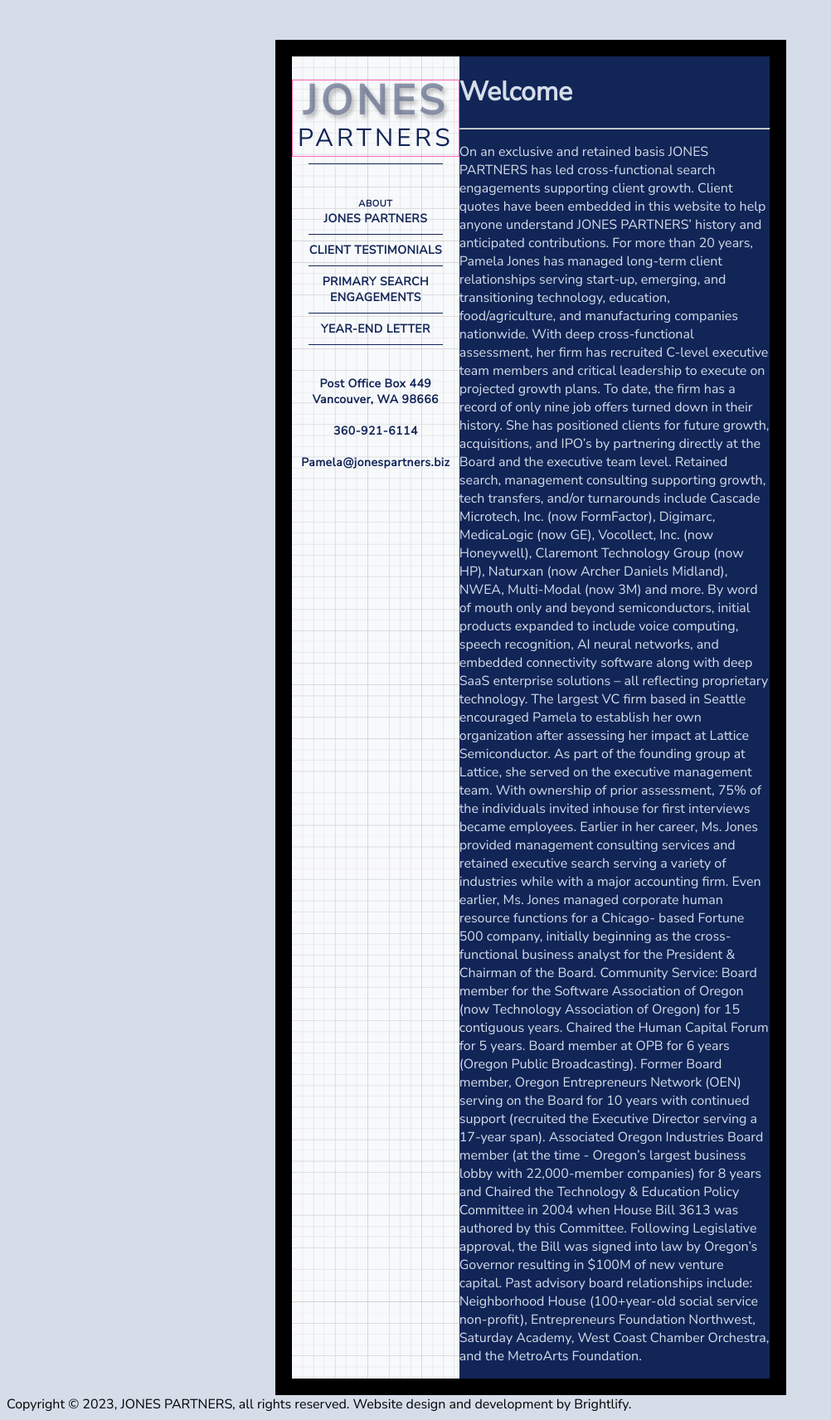
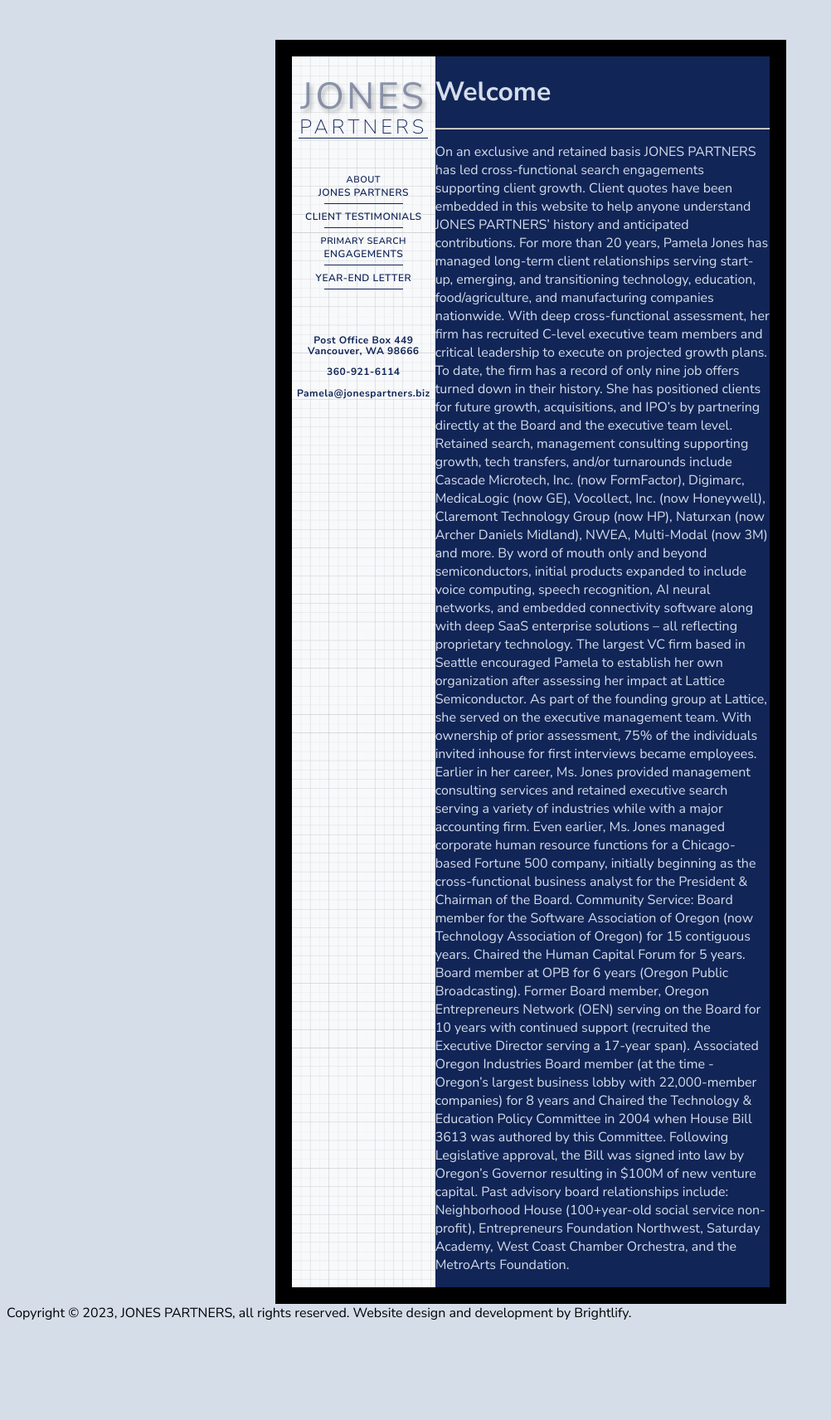
Before and after one commit to cvs181801/jones-partners, a PHP site: page /index.html in a window 1280 px wide. Shown: the whole page at 83% size, without its empty margins (0-1002 px from the left). After the commit the page ends 1591 px from the top, so only its background shows below. Run offline with PHP 8.4, Linux system fonts and the light colour scheme.

Commit message:
add more style to main nav

```diff
--- a/index.html
+++ b/index.html
@@ -10,7 +10,13 @@
     <link rel="preconnect" href="https://fonts.gstatic.com" crossorigin>
     <link rel="preconnect" href="https://fonts.googleapis.com">
     <link rel="preconnect" href="https://fonts.gstatic.com" crossorigin>
-    <link href="https://fonts.googleapis.com/css2?family=Nunito+Sans:opsz@6..12&display=swap" rel="stylesheet">
+    <link rel="preconnect" href="https://fonts.googleapis.com">
+    <link rel="preconnect" href="https://fonts.gstatic.com" crossorigin>
+    <link rel="preconnect" href="https://fonts.googleapis.com">
+    <link rel="preconnect" href="https://fonts.gstatic.com" crossorigin>
+    <link rel="preconnect" href="https://fonts.googleapis.com">
+<link rel="preconnect" href="https://fonts.gstatic.com" crossorigin>
+<link href="https://fonts.googleapis.com/css2?family=Nunito+Sans:opsz,wght@6..12,200;6..12,300;6..12,400;6..12,600;6..12,700;6..12,800&display=swap" rel="stylesheet">
     <title>JONES PARTNERS</title>
     <link rel="shortcut icon" type="image/jpg" href="./pics/favicon.png"/>
 </head>
@@ -22,28 +28,38 @@
                     <button id="welcome-btn">
                             <span class="jones-span">JONES</span>
                             <span class="partners-span">PARTNERS</span>
+                            <hr class="main-nav-line-welcome">
+                    </button>
+
+                    <button id="about-btn">
+                            <span id="about-span">ABOUT</span>
+                            <br/>
+                            <span class="about-jp-span">JONES PARTNERS
+                            </span>
+
                     </button>
                     <hr class="main-nav-line">
-                    <button id="about-btn">
-                            <span class="about-span">ABOUT</span>
-                            <br/>
-                            <span class="about-jp-span">JONES PARTNERS</span>
+
+                    <button id="testimonials-btn">
+                        CLIENT TESTIMONIALS
+
                     </button>
                     <hr class="main-nav-line">
-                    <button id="testimonials-btn">
-                        CLIENT TESTIMONIALS
+
+                    <button id="search-engagements-btn">
+                        <span class="primarysearch-span">PRIMARY SEARCH</span>
+                        <br/>
+                        ENGAGEMENTS
+
                     </button>
                     <hr class="main-nav-line">
-                    <button id="search-engagements-btn">
-                        PRIMARY SEARCH
-                        <br/>
-                        ENGAGEMENTS
+
+                    <button id="year-end-letter-btn">
+                        YEAR-END LETTER
+
                     </button>
                     <hr class="main-nav-line">
-                    <button id="year-end-letter-btn">
-                        YEAR-END LETTER
-                    </button>
-                    <hr class="main-nav-line">
+
                     <button id="contact-btn">
                         Post Office Box 449
                         <br/>
@@ -82,7 +98,7 @@
             <div id="about-section">
                 <h1>About</h1>
                 <hr class="line">
-                <div>
+                <div class="about-nav">
                     <button id="abt-quality-btn">Quality Time, Quality Results</button>
                     <button id="abt-ethics-btn">Ethics and Loyalty</button>
                     <button id="abt-backgrounds-btn">Backgrounds</button>
--- a/index.js
+++ b/index.js
@@ -22,10 +22,19 @@ const abtBackgroundsSection = document.getElementById('abt-backgrounds-section')
 
 const sectionArray = [welcomeSection, aboutSection, testimonialsSection, searchEngagementsSection, yearEndLetterSection, contactInformationSection];
 const abtSectionArray = [abtQualitySection, abtEthicsSection, abtBackgroundsSection];
+const mainNavBtnArray = [aboutBtn, testimonialsBtn, searchEngagementsBtn, yearEndLetterBtn];
 
 window.onload = function() {
     sectionArray.forEach(element => {
         if (element.id != "welcome-section") {
+            element.style.display = "none"
+            console.log(element.id);
+        } else {
+            element.style.display = "block";
+        }
+    });
+    abtSectionArray.forEach(element => {
+        if (element.id != "abt-quality-section") {
             element.style.display = "none"
             console.log(element.id);
         } else {
@@ -51,9 +60,12 @@ aboutBtn.addEventListener("click", function(e){
     sectionArray.forEach(element => {
         if (element.id != "about-section") {
             element.style.display = "none"
-            console.log(element.id);
+            mainNavBtnArray.forEach(btn => {
+                btn.style.color = "#112557";
+            });
         } else {
             element.style.display = "block"
+            aboutBtn.style.color = "#919AB1";
         }
     });
 });
@@ -63,9 +75,12 @@ testimonialsBtn.addEventListener("click", function(e){
     sectionArray.forEach(element => {
         if (element.id != "testimonials-section") {
             element.style.display = "none"
-            console.log(element.id);
+            mainNavBtnArray.forEach(btn => {
+                btn.style.color = "#112557";
+            });
         } else {
-            element.style.display = "block"
+            element.style.display = "block";
+            testimonialsBtn.style.color = "#919AB1";
         }
     });
 });
@@ -75,9 +90,12 @@ searchEngagementsBtn.addEventListener("click", function(e){
     sectionArray.forEach(element => {
         if (element.id != "search-engagements-section") {
             element.style.display = "none"
-            console.log(element.id);
+            mainNavBtnArray.forEach(btn => {
+                btn.style.color = "#112557";
+            });
         } else {
-            element.style.display = "block"
+            element.style.display = "block";
+            searchEngagementsBtn.style.color = "#919AB1";
         }
     });
 });
@@ -87,9 +105,12 @@ yearEndLetterBtn.addEventListener("click", function(e){
     sectionArray.forEach(element => {
         if (element.id != "year-end-letter-section") {
             element.style.display = "none"
-            console.log(element.id);
+            // mainNavBtnArray.forEach(btn => {
+            //     btn.style.color = "#112557";
+            // });  **need to add a filter that will change all but the yearendletterbtn color
         } else {
             element.style.display = "block"
+            yearEndLetterBtn.style.color = "#919AB1";
         }
     });
 });
@@ -142,6 +163,9 @@ abtBackgroundsBtn.addEventListener("click", function(e){
     });
 });
 
-//hover effect
-//we're getting all the sections appearing on first load.
-//image not tiling right.
+
+//add a little grey right and left linear-gradient to nav bar ???
+//grey when active: 919AB1
+//make the background one size / non responsive
+//style about nav and text sections.
+//fix the position and size of text for copyright .
--- a/stylesheet.css
+++ b/stylesheet.css
@@ -13,11 +13,14 @@ body {
 }
 
 .nav {
-    width: 17.08333rem;
+    /* width: 17.08333rem; */
     /* height: 81.91667rem; */
     background: #FFFFFF;
     background-blend-mode: hard-light;
     /* border: 1px solid salmon; */
+    /* border-left: 9px solid grey;
+    border-right: 9px solid grey; */
+
 }
 
 .image-nav {
@@ -41,14 +44,26 @@ body {
     /* border: 1px solid green; */
     display: flex;
     flex-direction: column;
-
+    padding-top: 0;
 }
 
 .main-nav-line {
     background-color: #112557;
     height: 1px;
     border: none;
-    width: 80%;
+    width: 55%;
+    position: relative;
+    top: -0.1%;
+    margin: 5px auto;
+}
+
+.main-nav-line-welcome {
+    background-color: #112557;
+    height: 1px;
+    border: none;
+    width: 97%;
+    position: relative;
+    top: -10%;
 }
 
 .jones-span {
@@ -56,23 +71,28 @@ body {
     font-family: 'Nunito Sans';
     text-align: center;
     text-shadow: 3px 4px 5px rgba(0, 0, 0, 0.25);
-    font-size: 50px;
+    font-size: 45px;
     font-style: normal;
-    font-weight: 700;
+    font-weight: 400;
     line-height: 3rem;
-    letter-spacing: 0.29167rem;
+    letter-spacing: 0.2rem;
 }
 
 .partners-span {
     color: #112557;
     text-align: center;
-    font-size: 30px;
+    font-size: 24px;
     font-style: normal;
-    font-weight: 400;
+    font-weight: 200;
     letter-spacing: 0.26rem;
+    /* border-bottom: 1px solid red; */
 }
 
-.about-span {
+.primarysearch-span {
+    font-size: 11px;
+}
+
+#about-span {
     font-size: 11px;
 }
 
@@ -81,24 +101,34 @@ button {
     background-color: transparent;
     border: none;
     font-family: 'Nunito Sans';
-    font-size: 14px;
-    font-weight: 700;
+    font-size: 12px;
+    font-weight: 600;
     letter-spacing: .5px;
     color:#112557;
+    height: fit-content;
+}
+
+
+#about-btn:hover, #testimonials-btn:hover, #search-engagements-btn:hover, #year-end-letter-btn:hover {
+    background-color: rgba(13, 19, 37, 0.124);
 }
 
 #welcome-btn {
     text-align: center;
     margin-top: 2em;
-    border: 1px solid hotpink;
+    line-height: 1.5rem;
+    margin-top: 2em;
 }
 
 #about-btn {
     margin-top: 2em;
+    /* margin-bottom: 0; */
 }
 
 #contact-btn {
-    margin-top: 2em;
+    margin-top: 4em;
+    line-height: .8rem;
+    font-weight: 700;
 }
 
 .text-section {
@@ -144,3 +174,12 @@ button {
 .abt-backgrounds-section {
     display: none;
 }
+
+.about-nav {
+    border: 1px solid hotpink;
+
+}
+
+#abt-quality-btn, #abt-ethics-btn, #abt-backgrounds-btn {
+    color: #D5DDE9;
+}
```
